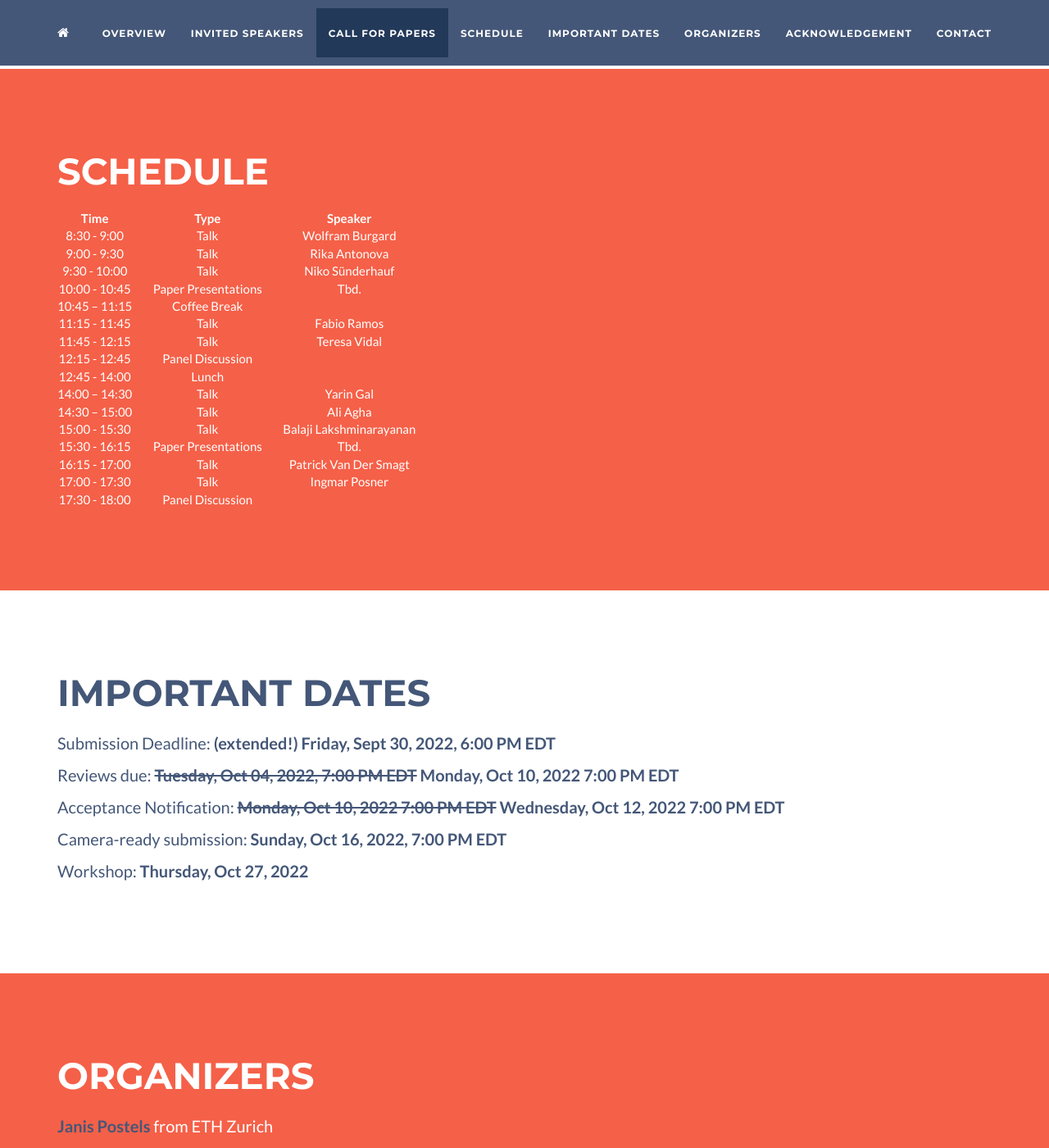
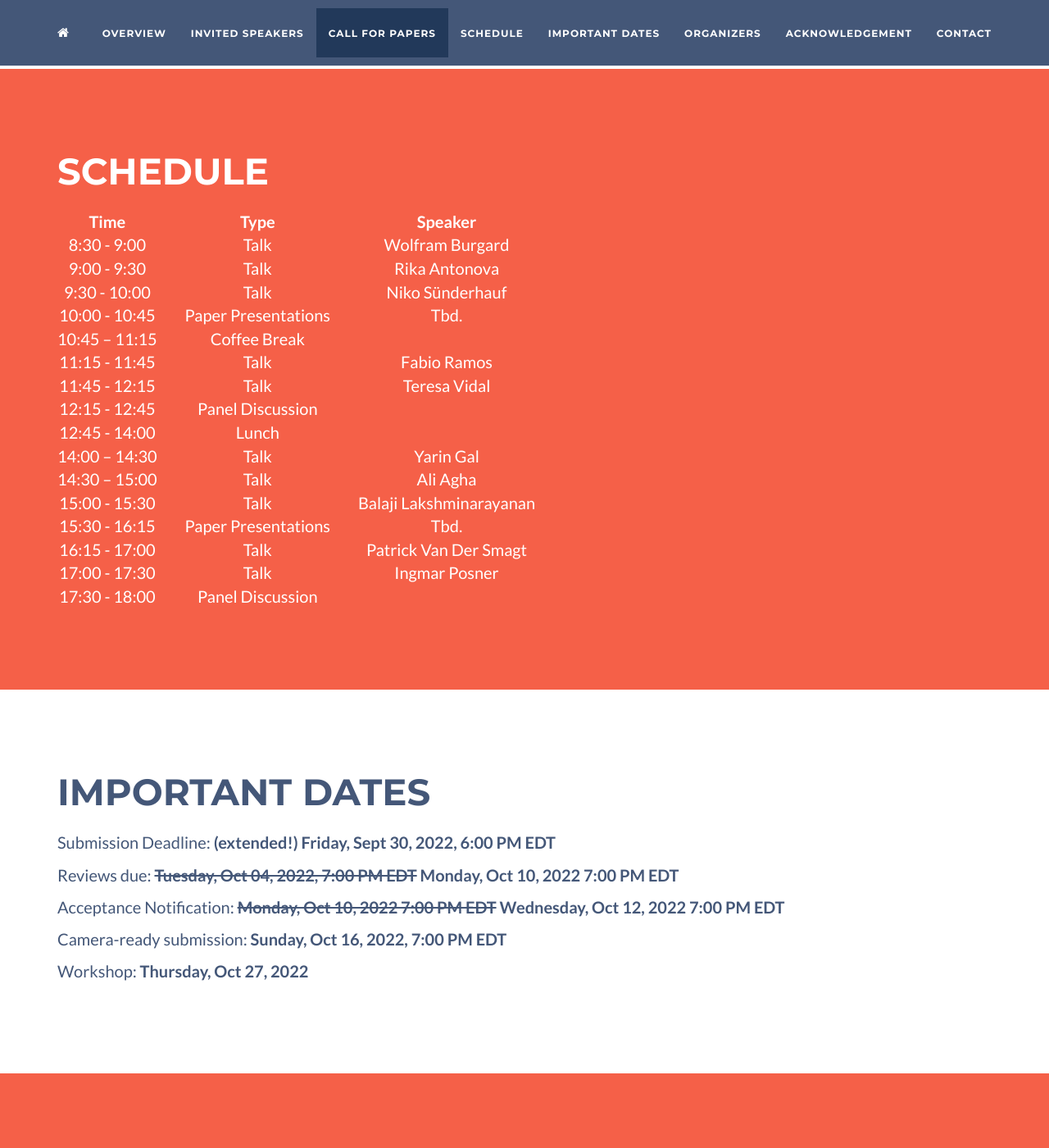
Before and after one commit to probabilisticrobotics/probabilisticrobotics.github.io, a Jekyll site: the page built from _posts/2022-01-08-contact.md, in a window 1280 px wide and 1400 px high, scrolled down 2525 px. Shown: the whole window at 82% size. Built offline with Jekyll 4.4.1, drawn with Linux system fonts in a browser that asks for light colours.

Commit message:
Change table font size

```diff
--- a/_includes/css/main.css
+++ b/_includes/css/main.css
@@ -38,6 +38,11 @@ h6 {
 
 h2 {
     margin-bottom: 0.5em !important;
+}
+
+tr,
+td {
+    font-size: 20px;
 }
 
 hr.star-light,
```
